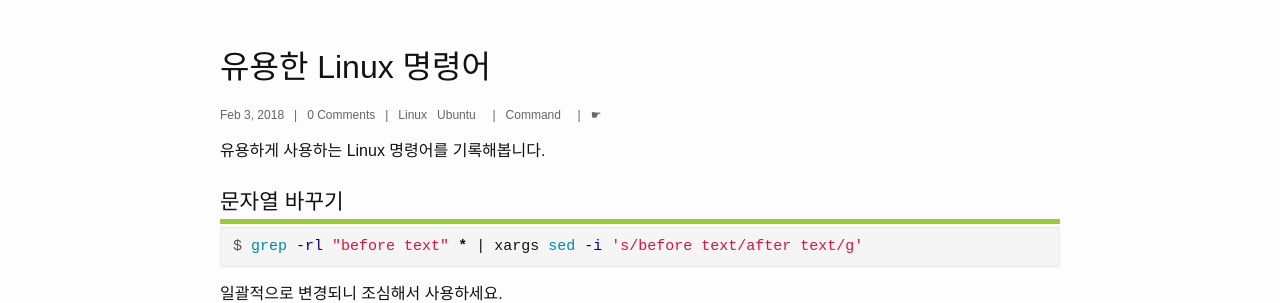
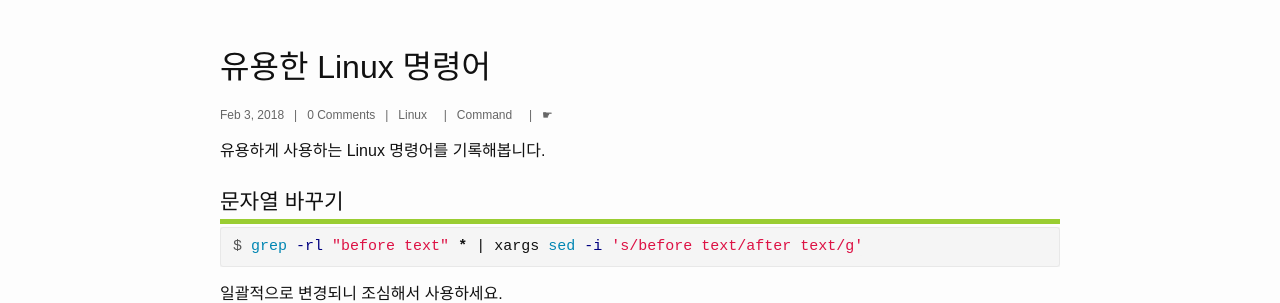
Before and after one commit to dveamer/dveamer.github.io, a Jekyll site: the page built from _posts/Linux/2018-02-03-UsefulLinuxCommand.md, in a window 1280 px wide and 900 px high. Shown: the part 395-698 px from the top of the window. Built offline with Jekyll 4.4.1, drawn with Linux system fonts in a browser that asks for light colours; comment, search, counter and statistics services are not loaded.

Commit message:
modify articles

```diff
--- a/_posts/Ubuntu/2018-02-03-UsefulLinuxCommand.md
+++ b/_posts/Linux/2018-02-03-UsefulLinuxCommand.md
@@ -2,7 +2,7 @@
 layout: post
 title:  "유용한 Linux 명령어"
 date:   2018-02-03 00:00:00
-categories: Linux Ubuntu
+categories: Linux
 tags: Command
 ---
 
```
Also changed, not shown: _posts/Linux/2016-01-12-ProcessStatus.md (renamed from _posts/Ubuntu/2016-01-12-ProcessStatus.md, +2 -1 lines).
